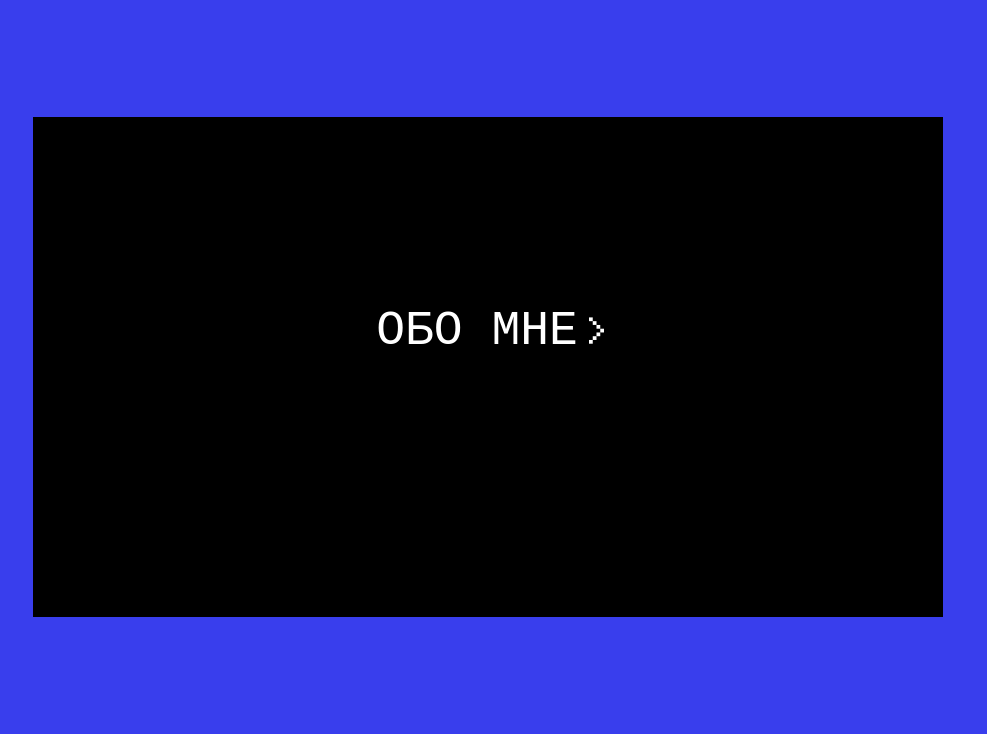
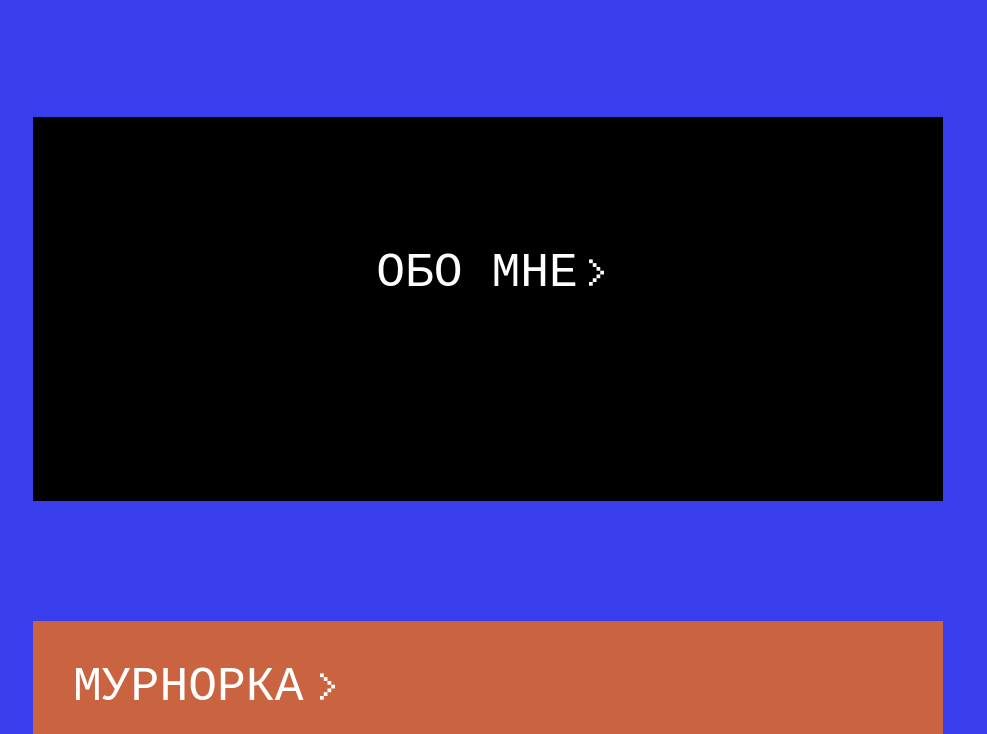
Before and after one commit to pumber33/portfolio, a plain HTML site: page index.html in a window 1280 px wide. Shown: the part 505-1239 px from the top of the page, without its empty margins (152-1139 px from the left). Drawn offline with Linux system fonts and the light colour scheme; a web font is replaced by a local one.

Commit message:
style.css

```diff
--- a/style.css
+++ b/style.css
@@ -83,7 +83,7 @@ h1, h2, p { margin: 0; }
 }
 
 /* Обо мне */
-.about { width: 100%; height: 500px; background: transparent; }
+.about { width: 100%; height: 384px; background: transparent; }
 .about-front { background: #000; color: #fff; }
 .about-link {
   display: flex; align-items: center; justify-content: center; gap: 16px;
```
